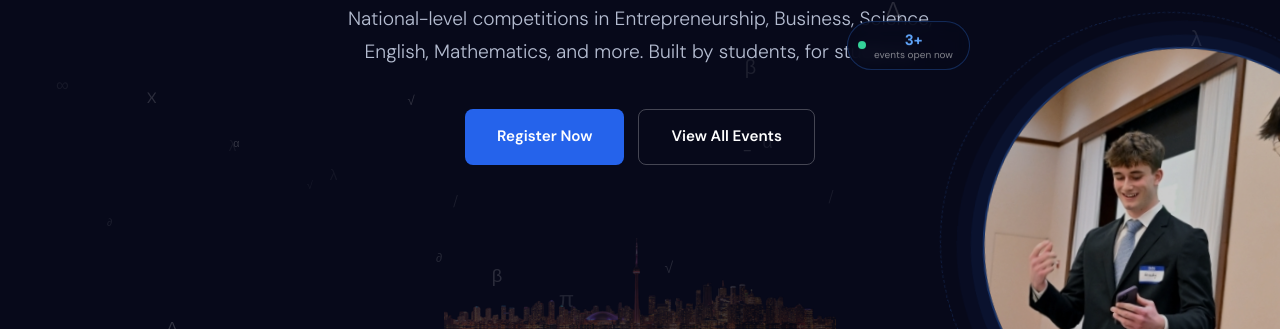
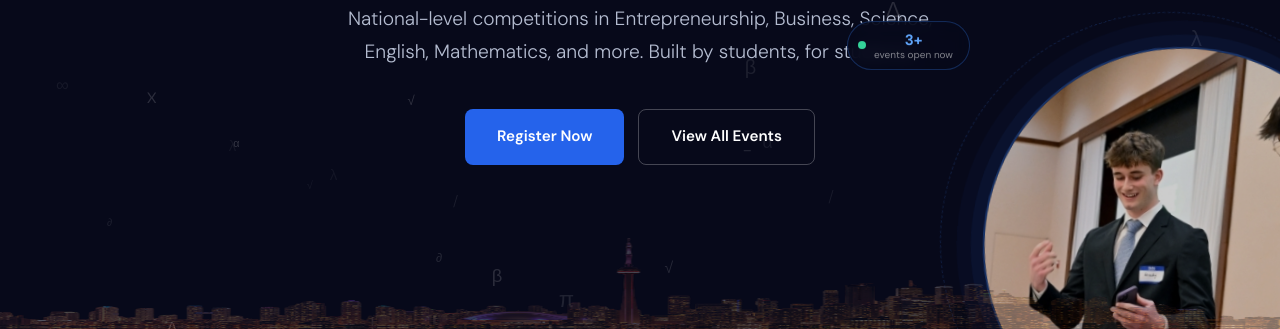
Before and after one commit to Andiazand9/C-S-A, a plain HTML site: page index.html in a window 1280 px wide. Shown: the part 468-797 px from the top of the page. Drawn offline with Linux system fonts and the light colour scheme; a script that the page names is missing.

Commit message:
Update index.html

```diff
--- a/index.html
+++ b/index.html
@@ -352,9 +352,9 @@ footer{background:var(--bg2);border-top:1px solid var(--border);padding:56px 6%
   <!-- Skyline -->
 <img src="skyline.png" alt="" style="
   position:absolute; bottom:0; left:50%; transform:translateX(-50%);
-  width:100%; max-width:1400px;
+  width:100%; max-width:none;
   height:auto; max-height:220px;
-  object-fit:contain; object-position:bottom;
+  object-fit:fill; object-position:bottom;
   z-index:3; pointer-events:none;
   opacity:.35;
   mask-image:linear-gradient(to top, rgba(0,0,0,.9) 0%, rgba(0,0,0,.6) 50%, transparent 100%);
```
